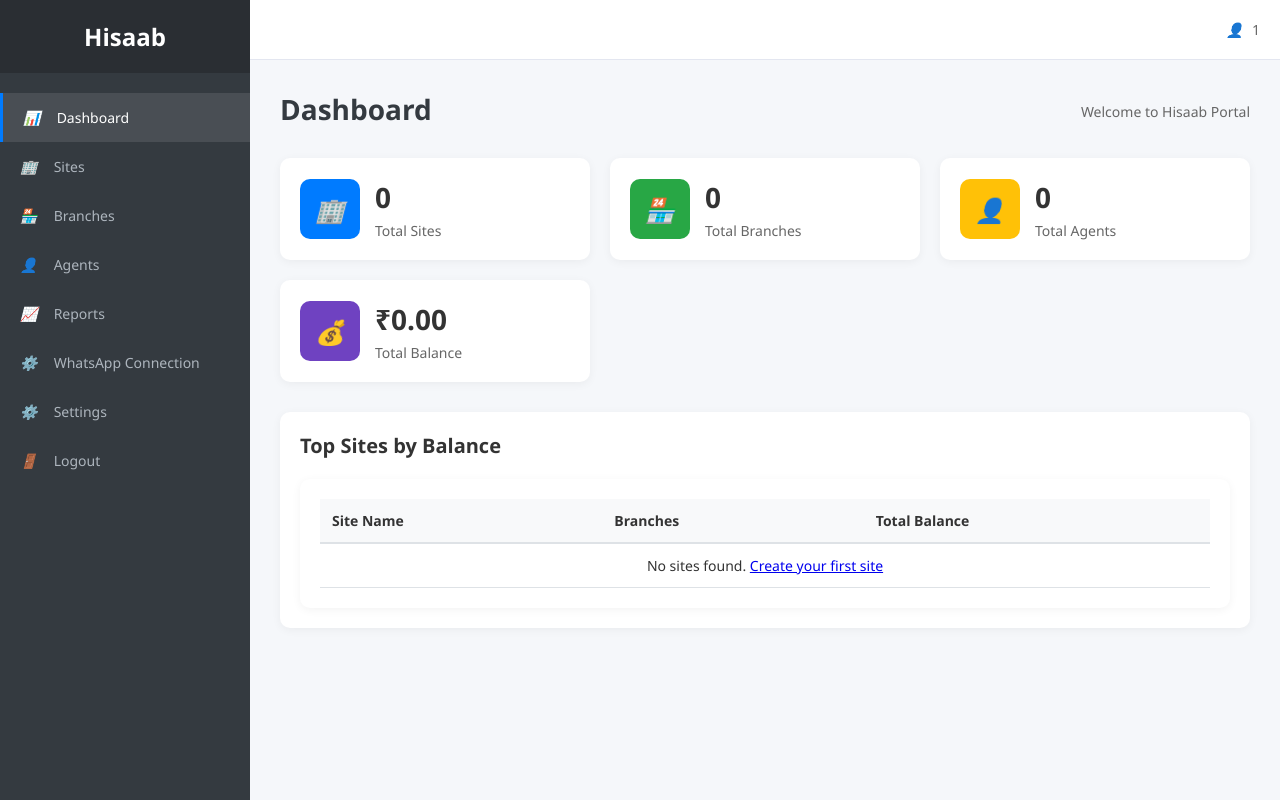
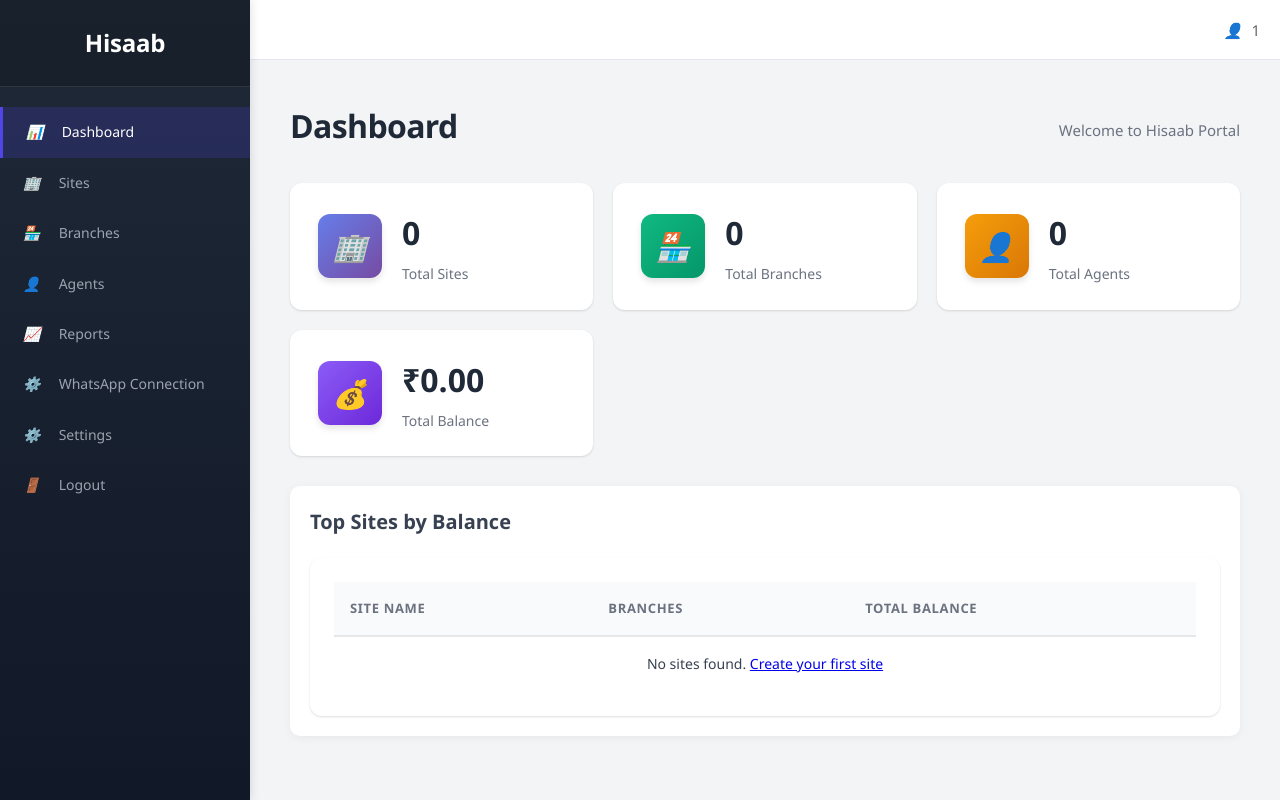
Before and after one commit to Moksha89/branch-agents, a PHP site: page /hisaab/dashboard.php in a window 1280 px wide. Run offline with PHP 8.4, Linux system fonts and the light colour scheme; the visitor is signed in with stand-in values (Sample User, id 1); data that the repository does not hold is empty; a stand-in replaces the project's code that opens the database connection.

Commit message:
feat: Modernize UI/UX with enhanced styling and contemporary design
- Update color palette to modern indigo-based colors
- Add zebra striping to tables with smooth hover effects
- Enhance button styling with subtle colors and smooth animations
- Improve typography with better hierarchy and spacing
- Add gradient backgrounds to stat cards and sidebar
- Enhance form input styling with better focus states
- Add smooth transitions throughout for better UX
- Improve shadows and depth for cards and containers
- Update alert boxes with modern border-accent design
- Enhance navigation with better active/hover states
- Increase spacing and padding for better readability
- Update WhatsApp buttons with consistent modern styling

All functionalities tested and working correctly including AJAX balance editing.

Co-Authored-By: Tulasiram Pemmadi <tulasirampemmadi@gmail.com>

```diff
--- a/assets/css/style.css
+++ b/assets/css/style.css
@@ -5,23 +5,24 @@
 }
 
 :root {
-    --primary-color: #007bff;
-    --secondary-color: #6c757d;
-    --success-color: #28a745;
-    --danger-color: #dc3545;
-    --warning-color: #ffc107;
-    --info-color: #17a2b8;
-    --dark-color: #343a40;
-    --light-color: #f8f9fa;
+    --primary-color: #4F46E5;
+    --secondary-color: #6B7280;
+    --success-color: #10B981;
+    --danger-color: #EF4444;
+    --warning-color: #F59E0B;
+    --info-color: #6366F1;
+    --dark-color: #1F2937;
+    --light-color: #F9FAFB;
     --sidebar-width: 250px;
     --topbar-height: 60px;
 }
 
 body {
     font-family: 'Segoe UI', Tahoma, Geneva, Verdana, sans-serif;
-    font-size: 14px;
-    color: #333;
-    background: #f5f7fa;
+    font-size: 15px;
+    line-height: 1.6;
+    color: #374151;
+    background: #F3F4F6;
 }
 
 .login-page {
@@ -73,21 +74,25 @@ body {
     top: 0;
     width: var(--sidebar-width);
     height: 100vh;
-    background: var(--dark-color);
+    background: linear-gradient(180deg, #1F2937 0%, #111827 100%);
     color: white;
     overflow-y: auto;
     z-index: 1000;
+    box-shadow: 2px 0 8px rgba(0,0,0,0.1);
 }
 
 .sidebar-header {
-    padding: 20px;
+    padding: 24px 20px;
     background: rgba(0,0,0,0.2);
     text-align: center;
+    border-bottom: 1px solid rgba(255,255,255,0.1);
 }
 
 .sidebar-header h2 {
     font-size: 24px;
+    font-weight: 700;
     margin: 0;
+    letter-spacing: -0.01em;
 }
 
 .sidebar-nav {
@@ -96,21 +101,31 @@ body {
 
 .nav-item {
     display: block;
-    padding: 15px 20px;
-    color: #adb5bd;
+    padding: 14px 20px;
+    color: #9CA3AF;
     text-decoration: none;
-    transition: all 0.3s;
+    transition: all 0.2s ease;
+    border-left: 3px solid transparent;
+    font-size: 14px;
+    font-weight: 500;
 }
 
-.nav-item:hover,
+.nav-item:hover {
+    background: rgba(255,255,255,0.08);
+    color: white;
+    border-left-color: var(--primary-color);
+    padding-left: 23px;
+}
+
 .nav-item.active {
-    background: rgba(255,255,255,0.1);
+    background: rgba(79, 70, 229, 0.2);
     color: white;
-    border-left: 3px solid var(--primary-color);
+    border-left-color: var(--primary-color);
+    padding-left: 23px;
 }
 
 .nav-item i {
-    margin-right: 10px;
+    margin-right: 12px;
     width: 20px;
     display: inline-block;
 }
@@ -150,24 +165,32 @@ body {
 }
 
 .content-wrapper {
-    padding: 30px;
+    padding: 40px;
 }
 
 .page-header {
     display: flex;
     justify-content: space-between;
     align-items: center;
-    margin-bottom: 30px;
+    margin-bottom: 32px;
 }
 
 .page-header h1 {
-    font-size: 28px;
+    font-size: 32px;
+    font-weight: 700;
     color: var(--dark-color);
+    letter-spacing: -0.02em;
 }
 
 .page-header p {
-    color: #666;
-    margin-top: 5px;
+    color: #6B7280;
+    margin-top: 8px;
+    font-size: 15px;
+}
+
+.page-header .subtitle {
+    color: #6B7280;
+    font-size: 15px;
 }
 
 .btn {
@@ -236,56 +289,67 @@ body {
 
 .stat-card {
     background: white;
-    border-radius: 10px;
-    padding: 20px;
+    border-radius: 12px;
+    padding: 24px;
     display: flex;
     align-items: center;
-    box-shadow: 0 2px 10px rgba(0,0,0,0.05);
+    box-shadow: 0 1px 3px rgba(0,0,0,0.08), 0 1px 2px rgba(0,0,0,0.06);
+    transition: all 0.3s ease;
+    border-left: 4px solid transparent;
+}
+
+.stat-card:hover {
+    box-shadow: 0 4px 6px rgba(0,0,0,0.1), 0 2px 4px rgba(0,0,0,0.06);
+    transform: translateY(-2px);
 }
 
 .stat-icon {
-    width: 60px;
-    height: 60px;
-    border-radius: 10px;
+    width: 64px;
+    height: 64px;
+    border-radius: 12px;
     display: flex;
     align-items: center;
     justify-content: center;
-    font-size: 24px;
+    font-size: 28px;
     color: white;
-    margin-right: 15px;
+    margin-right: 20px;
+    box-shadow: 0 4px 6px rgba(0,0,0,0.1);
 }
 
 .bg-blue {
-    background: var(--primary-color);
+    background: linear-gradient(135deg, #667eea 0%, #764ba2 100%);
 }
 
 .bg-green {
-    background: var(--success-color);
+    background: linear-gradient(135deg, #10B981 0%, #059669 100%);
 }
 
 .bg-orange {
-    background: var(--warning-color);
+    background: linear-gradient(135deg, #F59E0B 0%, #D97706 100%);
 }
 
 .bg-purple {
-    background: #6f42c1;
+    background: linear-gradient(135deg, #8B5CF6 0%, #6D28D9 100%);
 }
 
 .stat-details h3 {
-    font-size: 28px;
+    font-size: 32px;
+    font-weight: 700;
     margin-bottom: 5px;
+    color: #1F2937;
 }
 
 .stat-details p {
-    color: #666;
+    color: #6B7280;
     font-size: 14px;
+    font-weight: 500;
 }
 
 .table-responsive {
     background: white;
-    border-radius: 10px;
-    padding: 20px;
-    box-shadow: 0 2px 10px rgba(0,0,0,0.05);
+    border-radius: 12px;
+    padding: 24px;
+    box-shadow: 0 1px 3px rgba(0,0,0,0.08), 0 1px 2px rgba(0,0,0,0.06);
     overflow-x: auto;
 }
 
@@ -295,20 +359,39 @@ body {
 }
 
 .table th {
-    background: var(--light-color);
-    padding: 12px;
+    background: #F9FAFB;
+    padding: 16px;
     text-align: left;
     font-weight: 600;
-    border-bottom: 2px solid #dee2e6;
+    font-size: 13px;
+    text-transform: uppercase;
+    letter-spacing: 0.05em;
+    color: #6B7280;
+    border-bottom: 2px solid #E5E7EB;
 }
 
 .table td {
-    padding: 12px;
-    border-bottom: 1px solid #dee2e6;
+    padding: 16px;
+    border-bottom: 1px solid #F3F4F6;
+    color: #374151;
+    font-size: 14px;
+}
+
+.table tbody tr {
+    transition: background-color 0.2s ease;
+}
+
+.table tbody tr:nth-child(even) {
+    background: #F9FAFB;
 }
 
 .table tbody tr:hover {
-    background: #f8f9fa;
+    background: #EEF2FF;
+    cursor: pointer;
+}
+
+.table tbody tr:last-child td {
+    border-bottom: none;
 }
 
 .text-center {
```
Also changed, not shown: other parts of assets/css/style.css (+107 -32 lines).
